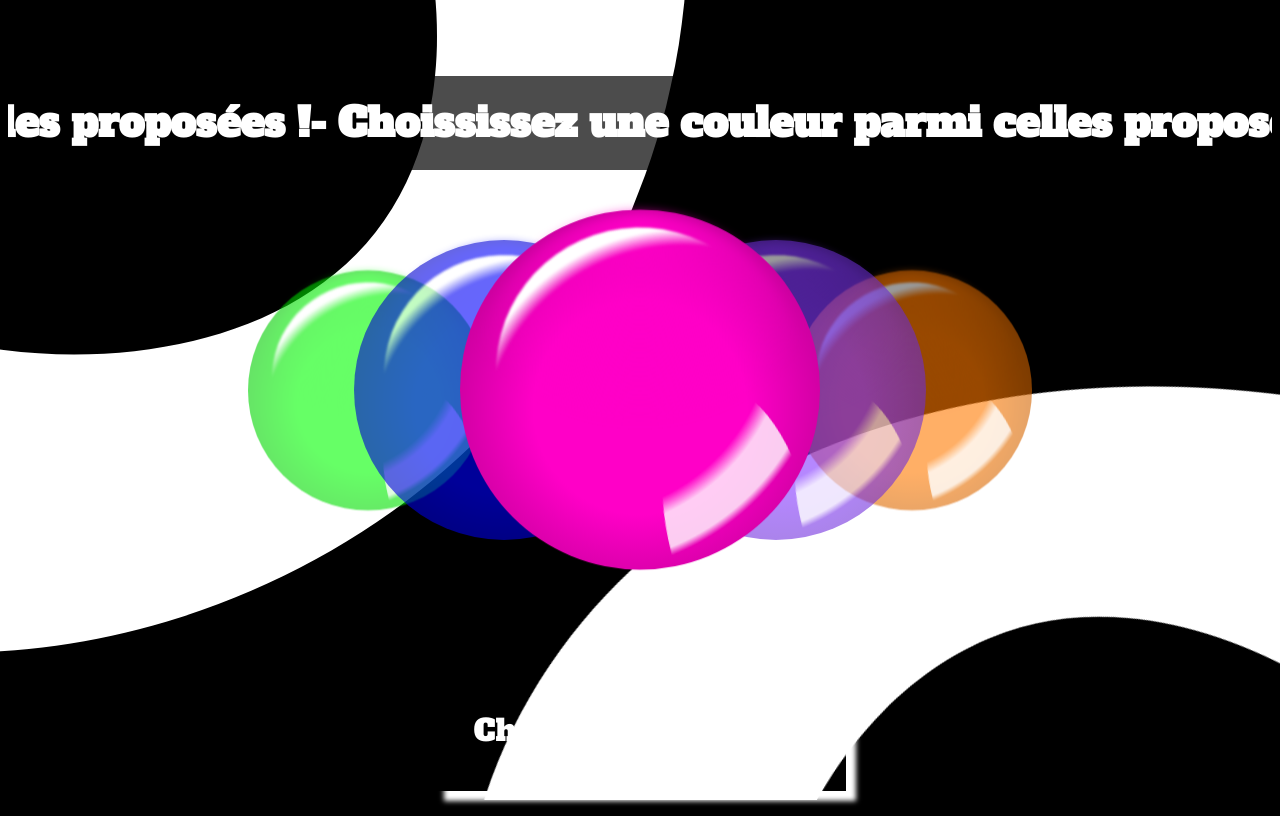
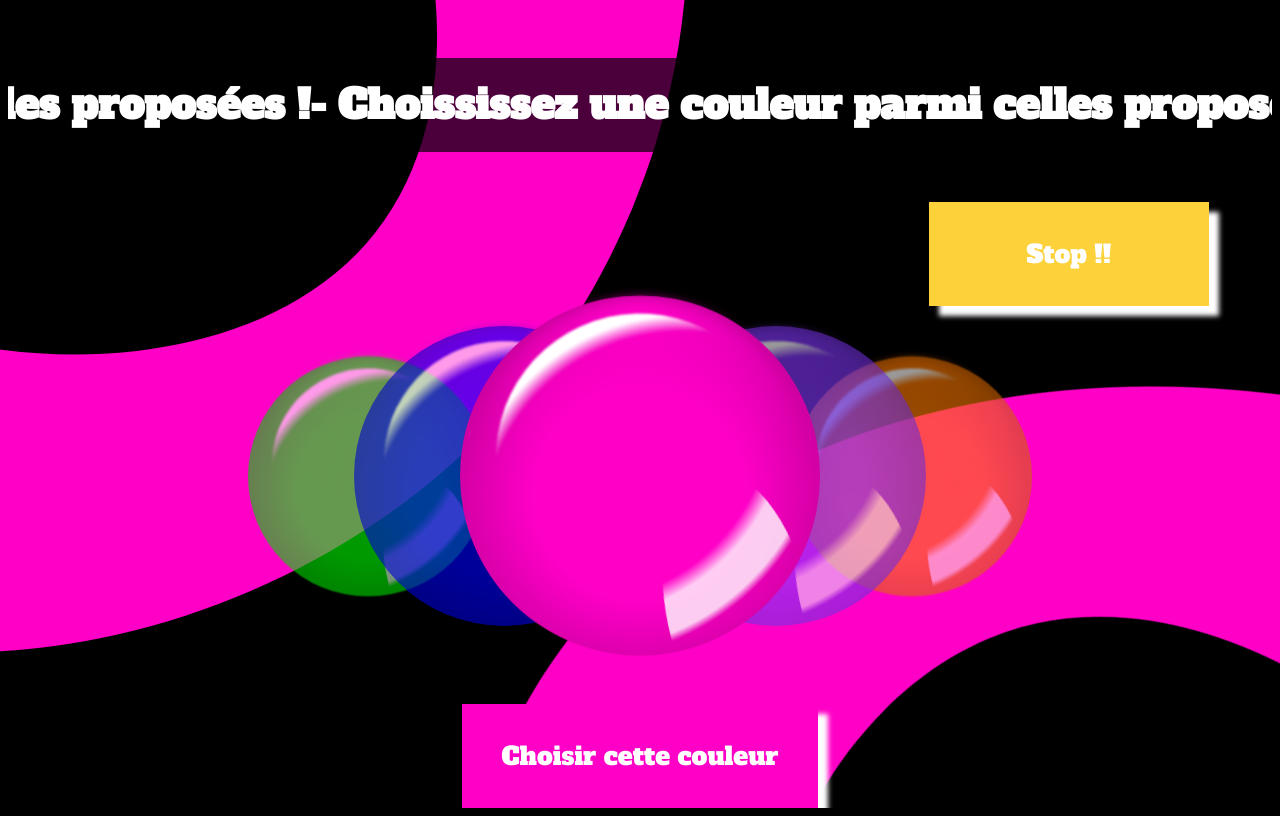
Before and after one commit to Albini-Julie/site_interactif, a Nuxt app: page / in a window 1280 px wide. Built offline with nearby package versions, Linux system fonts and the light colour scheme.

Commit message:
feat(bande-défilante) : le texte s'arrête au clic du bouton. Problème : il ne reprend pas de la où il est parti.

```diff
--- a/components/bouton.vue
+++ b/components/bouton.vue
@@ -1,6 +1,6 @@
 <template>
   <div class="bouton">
-    <p class="bouton__text">Choisir cette couleur</p>
+    <p class="bouton__text">{{ text }}</p>
   </div>
 </template>
 
@@ -8,6 +8,7 @@
 .bouton {
   background: v-bind(color);
   padding: 10px 40px;
+  min-width: 200px;
   box-shadow: 10px 10px 5px #ffffff;
   cursor: pointer;
   color: #ffffff;
@@ -15,7 +16,8 @@
 
   &__text {
     font-family: Alfa;
-    font-size: 30px;
+    font-size: 25px;
+    text-align: center;
   }
 }
 
@@ -40,5 +42,6 @@
 <script setup>
 defineProps({
   color: String,
+  text: String,
 });
 </script>
--- a/config.js
+++ b/config.js
@@ -1,4 +1,4 @@
 import { ref } from 'vue';
 
-export var selectcolor = ref("Aucune couleur choisie");
-export var finalcolor = ref("#FFFFFF");
+export var selectcolor = ref("#FF00C7");
+export var finalcolor = ref("#FF00C7");
--- a/pages/index.vue
+++ b/pages/index.vue
@@ -1,17 +1,32 @@
 <template>
   <Background class="index__fond" :color="finalcolor" />
   <div class="index__content">
-    <h1 class="index__title">
+    <h1
+      ref="title"
+      class="index__title"
+      :class="className"
+      :style="styleObject"
+    >
       Choississez une couleur parmi celles proposées ! - Choississez une couleur
       parmi celles proposées !- Choississez une couleur parmi celles proposées !
       - Choississez une couleur parmi celles proposées !
     </h1>
+    <div class="index__stop">
+      <Bouton color="#FCD139" text="Stop !!" @click="Animation" />
+    </div>
     <Balls />
-    <Bouton @click="SelectColor" :color="selectcolor" />
+    <Bouton
+      @click="SelectColor"
+      :color="selectcolor"
+      text="Choisir cette couleur"
+    />
   </div>
 </template>
 
 <style lang="scss">
+.animation {
+  animation: defilement 10s infinite linear;
+}
 .index {
   &__title {
     font-family: Alfa;
@@ -21,7 +36,6 @@
     background: rgba(0, 0, 0, 0.7);
     white-space: nowrap;
     padding: 20px 40px;
-    animation: defilement 10s infinite linear;
   }
   &__fond {
     z-index: 0;
@@ -39,6 +53,12 @@
     align-items: center;
     overflow-x: hidden;
   }
+
+  &__stop {
+    display: flex;
+    justify-content: end;
+    width: 90%;
+  }
 }
 
 @keyframes defilement {
@@ -52,9 +72,33 @@
 </style>
 
 <script setup>
+import { ref } from "vue";
 import { selectcolor, finalcolor } from "../config";
+
 function SelectColor() {
   finalcolor.value = selectcolor.value;
   console.log("couleur finale :", finalcolor.value);
 }
+
+var className = ref("animation");
+var condition = ref(true);
+var styleObject = ref({});
+
+const title = ref(null);
+
+function Animation() {
+  if (condition.value) {
+    const computedStyle = window.getComputedStyle(title.value);
+    const marginLeft = computedStyle.marginLeft;
+    styleObject.value = {
+      marginLeft: marginLeft,
+      animation: "none",
+    };
+    className.value = "animation-none";
+  } else {
+    styleObject.value = {};
+    className.value = "animation";
+  }
+  condition.value = !condition.value;
+}
 </script>
```
